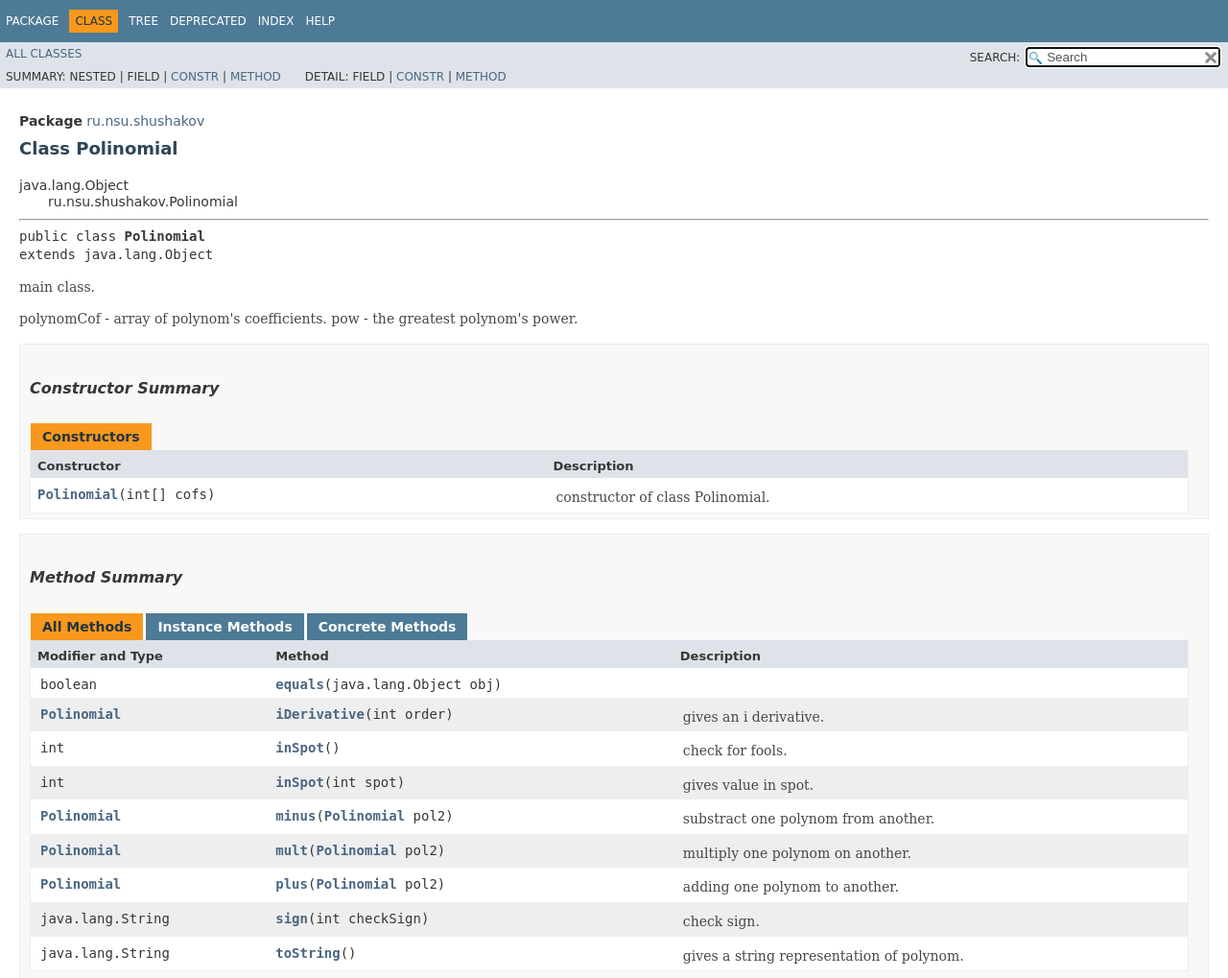
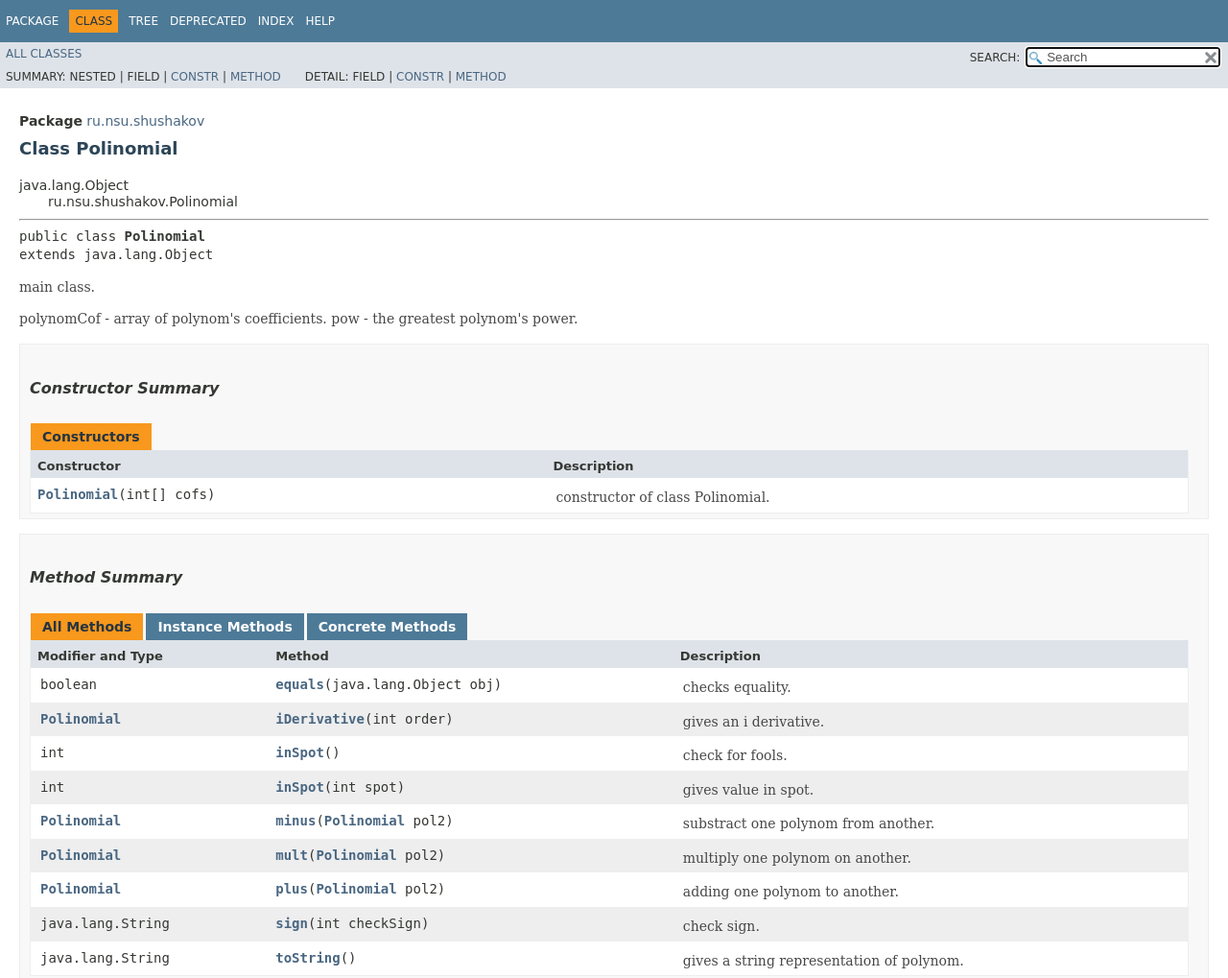
Before and after one commit to AlohaKuino/OOP, a plain HTML site: page Task_1_1_2/ru/nsu/shushakov/Polinomial.html in a window 1280 px wide. Shown: the top 1019 px of the page at 96% size. Drawn offline with Linux system fonts and the light colour scheme; no server answers; a script that the page names is missing; a web font is replaced by a local one.

Commit message:
Deploying to gh-pages from @ AlohaKuino/OOP@b9ae1fee9c31ca09ee189c6f0f637624cc9a9ddc 🚀

```diff
--- a/Task_1_1_2/ru/nsu/shushakov/Polinomial.html
+++ b/Task_1_1_2/ru/nsu/shushakov/Polinomial.html
@@ -184,7 +184,9 @@ extends java.lang.Object</pre>
 <tr id="i0" class="altColor">
 <td class="colFirst"><code>boolean</code></td>
 <th class="colSecond" scope="row"><code><span class="memberNameLink"><a href="#equals(java.lang.Object)">equals</a></span>&#8203;(java.lang.Object&nbsp;obj)</code></th>
-<td class="colLast">&nbsp;</td>
+<td class="colLast">
+<div class="block">checks equality.</div>
+</td>
 </tr>
 <tr id="i1" class="rowColor">
 <td class="colFirst"><code><a href="Polinomial.html" title="class in ru.nsu.shushakov">Polinomial</a></code></td>
@@ -394,6 +396,7 @@ extends java.lang.Object</pre>
 <li class="blockList">
 <h4>equals</h4>
 <pre class="methodSignature">public&nbsp;boolean&nbsp;equals&#8203;(java.lang.Object&nbsp;obj)</pre>
+<div class="block">checks equality.</div>
 <dl>
 <dt><span class="overrideSpecifyLabel">Overrides:</span></dt>
 <dd><code>equals</code>&nbsp;in class&nbsp;<code>java.lang.Object</code></dd>
```
Also changed, not shown: Task_1_1_2/index-all.html (+3 -1 lines), 3 other files.
